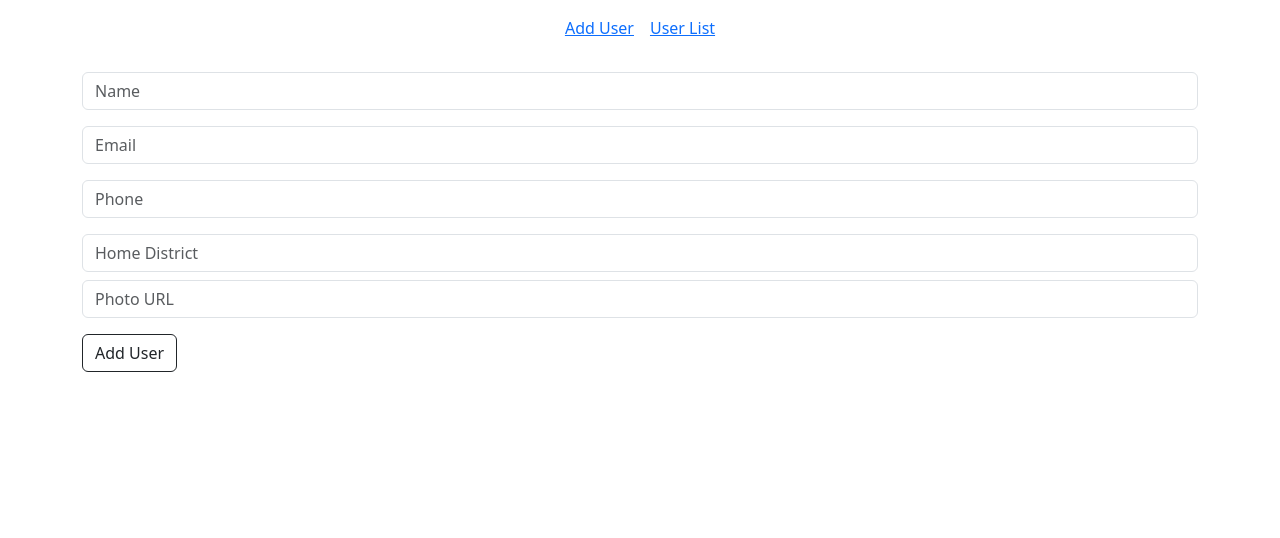
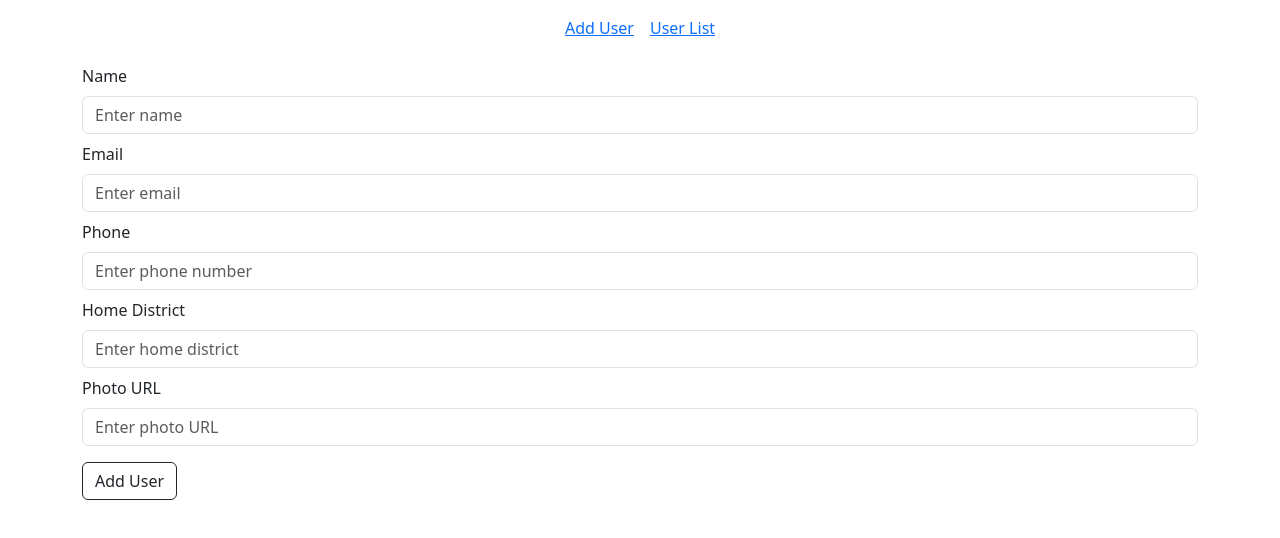
Before and after one commit to sasjb/Batch-Track-Frontend, a React (Create React App) app: page / in a window 1280 px wide. Shown: the top 538 px of the page. Built offline with nearby package versions, Linux system fonts and the light colour scheme.

Commit message:
frontend done by niaz

```diff
--- a/src/Componets/AddUser.js
+++ b/src/Componets/AddUser.js
@@ -1,10 +1,16 @@
 import React, { useState } from 'react';
 import { addUser } from '../api/userApi';
-import {Button, Container} from "react-bootstrap";
-import {toast} from "react-toastify";
+import { Button, Container, Form } from 'react-bootstrap';
+import { toast } from 'react-toastify';
 
 const AddUser = () => {
-    const [formData, setFormData] = useState({ name: '', email: '', phone: '', homeDistrict: '', photo: '' });
+    const [formData, setFormData] = useState({
+        name: '',
+        email: '',
+        phone: '',
+        homeDistrict: '',
+        photo: '',
+    });
 
     const handleChange = (e) => setFormData({ ...formData, [e.target.name]: e.target.value });
 
@@ -13,6 +19,8 @@ const AddUser = () => {
         try {
             await addUser(formData);
             toast.success("User added successfully");
+            // Optionally reset the form
+            setFormData({ name: '', email: '', phone: '', homeDistrict: '', photo: '' });
         } catch (error) {
             toast.error("Error adding user:");
             console.error('Error adding user', error);
@@ -21,15 +29,55 @@ const AddUser = () => {
 
     return (
         <Container>
-            <form onSubmit={handleSubmit}>
-                <input name="name" className="form-control mt-3" onChange={handleChange} placeholder="Name" required/>
-                <input name="email" className="form-control mt-3" onChange={handleChange} placeholder="Email" required/>
-                <input name="phone" className="form-control mt-3" onChange={handleChange} placeholder="Phone" required/>
-                <input name="homeDistrict" className="form-control mt-3" onChange={handleChange} placeholder="Home District"
-                       required/>
-                <input name="photo" className="form-control mt-2" onChange={handleChange} placeholder="Photo URL" required/>
+            <Form onSubmit={handleSubmit}>
+                <Form.Group controlId="name">
+                    <Form.Label className="mt-2">Name</Form.Label>
+                    <Form.Control
+                        name="name"
+                        onChange={handleChange}
+                        placeholder="Enter name"
+                        required
+                    />
+                </Form.Group>
+                <Form.Group controlId="email">
+                    <Form.Label className="mt-2">Email</Form.Label>
+                    <Form.Control
+                        name="email"
+                        type="email"
+                        onChange={handleChange}
+                        placeholder="Enter email"
+                        required
+                    />
+                </Form.Group>
+                <Form.Group controlId="phone">
+                    <Form.Label className="mt-2">Phone</Form.Label>
+                    <Form.Control
+                        name="phone"
+                        onChange={handleChange}
+                        placeholder="Enter phone number"
+                        required
+                    />
+                </Form.Group>
+                <Form.Group controlId="homeDistrict">
+                    <Form.Label className="mt-2">Home District</Form.Label>
+                    <Form.Control
+                        name="homeDistrict"
+                        onChange={handleChange}
+                        placeholder="Enter home district"
+                        required
+                    />
+                </Form.Group>
+                <Form.Group controlId="photo">
+                    <Form.Label className="mt-2">Photo URL</Form.Label>
+                    <Form.Control
+                        name="photo"
+                        onChange={handleChange}
+                        placeholder="Enter photo URL"
+                        required
+                    />
+                </Form.Group>
                 <Button type="submit" variant="outline-dark" className="mt-3">Add User</Button>
-            </form>
+            </Form>
         </Container>
     );
 };
--- a/src/Componets/UpdateUser.js
+++ b/src/Componets/UpdateUser.js
@@ -1,7 +1,10 @@
-import React, { useState } from 'react';
+import React, { useState, useEffect } from 'react';
 import { updateUser } from '../api/userApi';
+import { Modal, Button, Form } from 'react-bootstrap';
+import 'bootstrap/dist/css/bootstrap.min.css';
+import {toast} from "react-toastify"; // Ensure Bootstrap CSS is included
 
-const UpdateUser = () => {
+const UpdateUser = ({ data, show, onClose,load,reload }) => {
     const [userId, setUserId] = useState('');
     const [formData, setFormData] = useState({
         name: '',
@@ -11,69 +14,103 @@ const UpdateUser = () => {
         photo: '',
     });
 
-    const handleUserIdChange = (e) => setUserId(e.target.value);
+    // Pre-fill the form data when the component mounts or when data changes
+    useEffect(() => {
+        if (data) {
+            setUserId(data.id); // Assuming data has an 'id' property
+            setFormData({
+                name: data.name || '',
+                email: data.email || '',
+                phone: data.phone || '',
+                homeDistrict: data.homeDistrict || '',
+                photo: data.photo || '',
+            });
+        }
+    }, [data]);
+
     const handleChange = (e) => setFormData({ ...formData, [e.target.name]: e.target.value });
 
     const handleUpdate = async (e) => {
         e.preventDefault();
         try {
             await updateUser(userId, formData);
-            alert('User updated successfully');
+            toast.success("User updated successfully");
+            onClose();
+            reload(!load);
         } catch (error) {
             console.error('Error updating user:', error);
-            alert('Failed to update user');
+            toast.error("Error updating user");
         }
     };
 
     return (
-        <div>
-            <h3>Update User</h3>
-            <input
-                type="text"
-                value={userId}
-                onChange={handleUserIdChange}
-                placeholder="Enter User ID"
-                required
-            />
-            <form onSubmit={handleUpdate}>
-                <input
+        <Modal show={show} onHide={onClose}>
+            <Modal.Header closeButton>
+                <Modal.Title>Update User</Modal.Title>
+            </Modal.Header>
+            <Modal.Body>
+                <Form onSubmit={handleUpdate}>
+                    <Form.Label className="mt-2">Name</Form.Label>
+                    <Form.Group controlId="name">
+                        <Form.Control
                             name="name"
                             value={formData.name}
                             onChange={handleChange}
                             placeholder="Name"
                             required
                         />
-                <input
+                    </Form.Group>
+                    <Form.Label className="mt-2">Email</Form.Label>
+                    <Form.Group controlId="email">
+                        <Form.Control
                             name="email"
                             value={formData.email}
                             onChange={handleChange}
                             placeholder="Email"
                             required
                         />
-                <input
+                    </Form.Group>
+                    <Form.Label className="mt-2">Phone</Form.Label>
+                    <Form.Group controlId="phone">
+                        <Form.Control
                             name="phone"
                             value={formData.phone}
                             onChange={handleChange}
                             placeholder="Phone"
                             required
                         />
-                <input
+                    </Form.Group>
+                    <Form.Label className="mt-2">Home District</Form.Label>
+                    <Form.Group controlId="homeDistrict">
+                        <Form.Control
                             name="homeDistrict"
                             value={formData.homeDistrict}
                             onChange={handleChange}
                             placeholder="Home District"
                             required
                         />
-                <input
+                    </Form.Group>
+                    <Form.Label className="mt-2">Photo url</Form.Label>
+                    <Form.Group controlId="photo">
+                        <Form.Control
                             name="photo"
                             value={formData.photo}
                             onChange={handleChange}
                             placeholder="Photo URL"
                             required
                         />
-                <button type="submit">Update User</button>
-            </form>
-        </div>
+                    </Form.Group>
+                    <Modal.Footer>
+                        <Button variant="outline-danger" onClick={onClose}>
+                            Cancel
+                        </Button>
+                        <Button type="submit" variant="outline-dark">
+                            Update User
+                        </Button>
+                    </Modal.Footer>
+                </Form>
+            </Modal.Body>
+        </Modal>
     );
 };
 
--- a/src/Componets/UserList.js
+++ b/src/Componets/UserList.js
@@ -1,10 +1,13 @@
-import React, { useEffect, useState } from 'react';
+import React, {Fragment, useEffect, useState} from 'react';
 import {deleteUser, getUsers} from '../api/userApi';
 import {Button, Container, Table} from "react-bootstrap";
 import {toast} from "react-toastify";
+import UpdateUser from "./UpdateUser";
 
 const UserList = () => {
     const [users, setUsers] = useState([]);
+    const [user,setUser] = useState({});
+    const [show,setShow] = useState(false);
     const [load,reload] = useState(true);
 
     useEffect(() => {
@@ -17,6 +20,15 @@ const UserList = () => {
         fetchUsers();
     }, [load]);
 
+    const showUpdateUser = (user) => {
+        setUser(user);
+        setShow(true);
+    }
+
+    const closeModal = () => {
+        setShow(false);
+    }
+
     const userDelete = async (id) => {
         const res = await deleteUser(id);
         if(res){
@@ -28,6 +40,7 @@ const UserList = () => {
     }
 
     return (
+       <Fragment>
            <Container>
                <h3 className="text-center">User List</h3>
                <Table hover striped variant="light" className="mt-3 bg-black">
@@ -37,8 +50,9 @@ const UserList = () => {
                        <th>Name</th>
                        <th>Email</th>
                        <th>Phone</th>
-                    <th>Home District</th>
-                    <td>Action</td>
+                       <th>District</th>
+                       <th>Photo</th>
+                       <th>Action</th>
                    </tr>
                    </thead>
                    <tbody>
@@ -49,8 +63,9 @@ const UserList = () => {
                            <td>{user.email}</td>
                            <td>{user.phone}</td>
                            <td>{user.homeDistrict}</td>
+                           <td>{user.photo}</td>
                            <td className="d-flex">
-                            <Button variant="outline-dark" className="mx-2">Update</Button>
+                               <Button variant="outline-dark" className="mx-2" onClick={()=>showUpdateUser(user)}>Update</Button>
                                <Button variant="outline-danger" onClick={()=>userDelete(user.id)}>Delete</Button>
                            </td>
                        </tr>
@@ -58,6 +73,8 @@ const UserList = () => {
                    </tbody>
                </Table>
            </Container>
+           <UpdateUser data={user} show={show} onClose={closeModal} load={load} reload={reload}/>
+       </Fragment>
     );
 };
 
```
Lines whose indentation alone changed are shown as unchanged.
